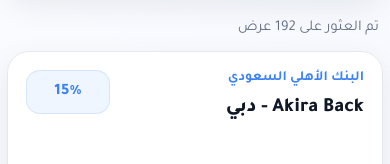
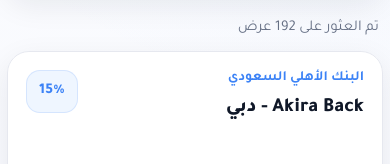
Before and after one commit to 88sulaiman88/BO, a plain HTML site: page index.html in a window 390 px wide. Shown: the part 500-664 px from the top of the page. Drawn offline with Linux system fonts and the light colour scheme.

Commit message:
Update index.html

```diff
--- a/index.html
+++ b/index.html
@@ -280,14 +280,18 @@
   border: 1px solid rgba(59,130,246,.14);
   border-radius: 14px;
   padding: 10px 14px;
-  display: inline-block;
-  width: fit-content;
+  display: inline-flex;
+  align-items: center;
+  justify-content: center;
+  width: auto;
+  min-width: 0;
   max-width: 220px;
   text-align: center;
   line-height: 1.5;
   white-space: normal;
   word-break: break-word;
   overflow-wrap: anywhere;
+  align-self: flex-start;
 }
 
     .expired-badge {
@@ -395,11 +399,12 @@
         font-size: 20px;
       }
 
-      .discount {
-        min-width: 84px;
-        font-size: 16px;
-        padding: 9px 10px;
-      }
+.discount {
+  max-width: 160px;
+  font-size: 15px;
+  padding: 9px 12px;
+  min-width: 0;
+}
 
       .details {
         min-height: auto;
```
